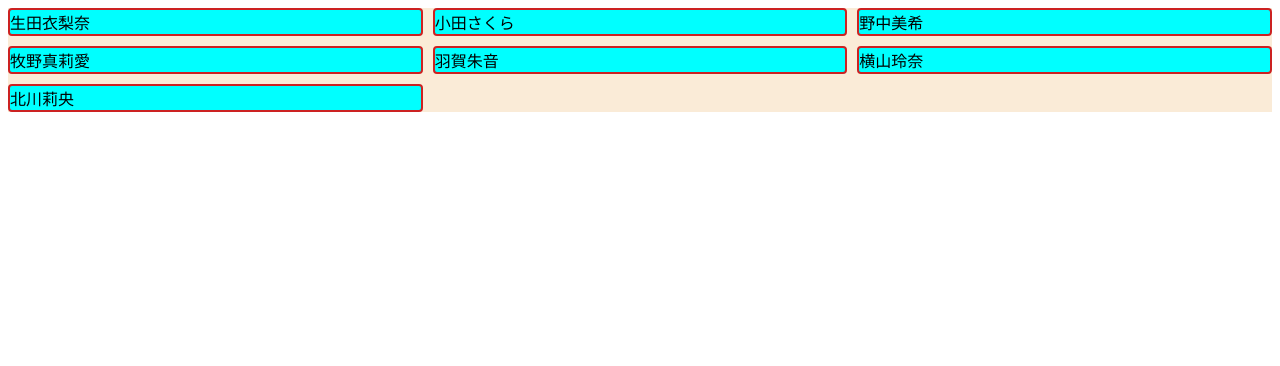
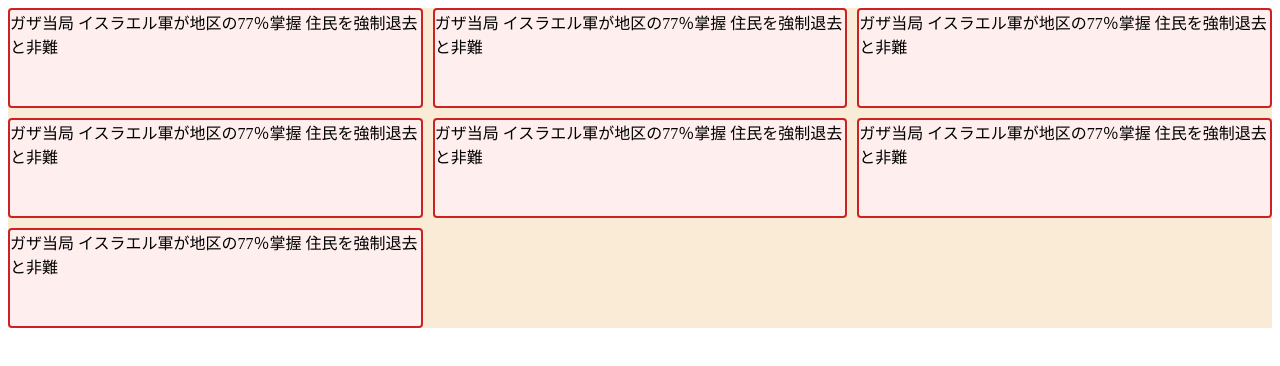
Before and after one commit to sassy/css-code-factory, a website: page three-column/index.html in a window 1280 px wide. Drawn offline with Linux system fonts and the light colour scheme.

Commit message:
3カラムのニュース一覧のサンプル追加

```diff
--- a/three-column/index.html
+++ b/three-column/index.html
@@ -8,13 +8,13 @@
 
 <body>
     <div class="container">
-        <div class="item">生田衣梨奈</div>
-        <div class="item">小田さくら</div>
-        <div class="item">野中美希</div>
-        <div class="item">牧野真莉愛</div>
-        <div class="item">羽賀朱音</div>
-        <div class="item">横山玲奈</div>
-        <div class="item">北川莉央</div>
+        <div class="item">ガザ当局 イスラエル軍が地区の77％掌握 住民を強制退去と非難</div>
+        <div class="item">ガザ当局 イスラエル軍が地区の77％掌握 住民を強制退去と非難</div>
+        <div class="item">ガザ当局 イスラエル軍が地区の77％掌握 住民を強制退去と非難</div>
+        <div class="item">ガザ当局 イスラエル軍が地区の77％掌握 住民を強制退去と非難</div>
+        <div class="item">ガザ当局 イスラエル軍が地区の77％掌握 住民を強制退去と非難</div>
+        <div class="item">ガザ当局 イスラエル軍が地区の77％掌握 住民を強制退去と非難</div>
+        <div class="item">ガザ当局 イスラエル軍が地区の77％掌握 住民を強制退去と非難</div>
     </div>
 </body>
 
--- a/three-column/style.css
+++ b/three-column/style.css
@@ -2,11 +2,12 @@
     display: grid;
     gap: 10px;
     grid-template-columns: 1fr 1fr 1fr;
+    grid-template-rows: repeat(3, 100px);
     background-color: antiquewhite;
 }
 
 .item {
     border: 2px solid #c22;
     border-radius: 4px;
-    background-color: aqua;
+    background-color: #fee;
 }
```
